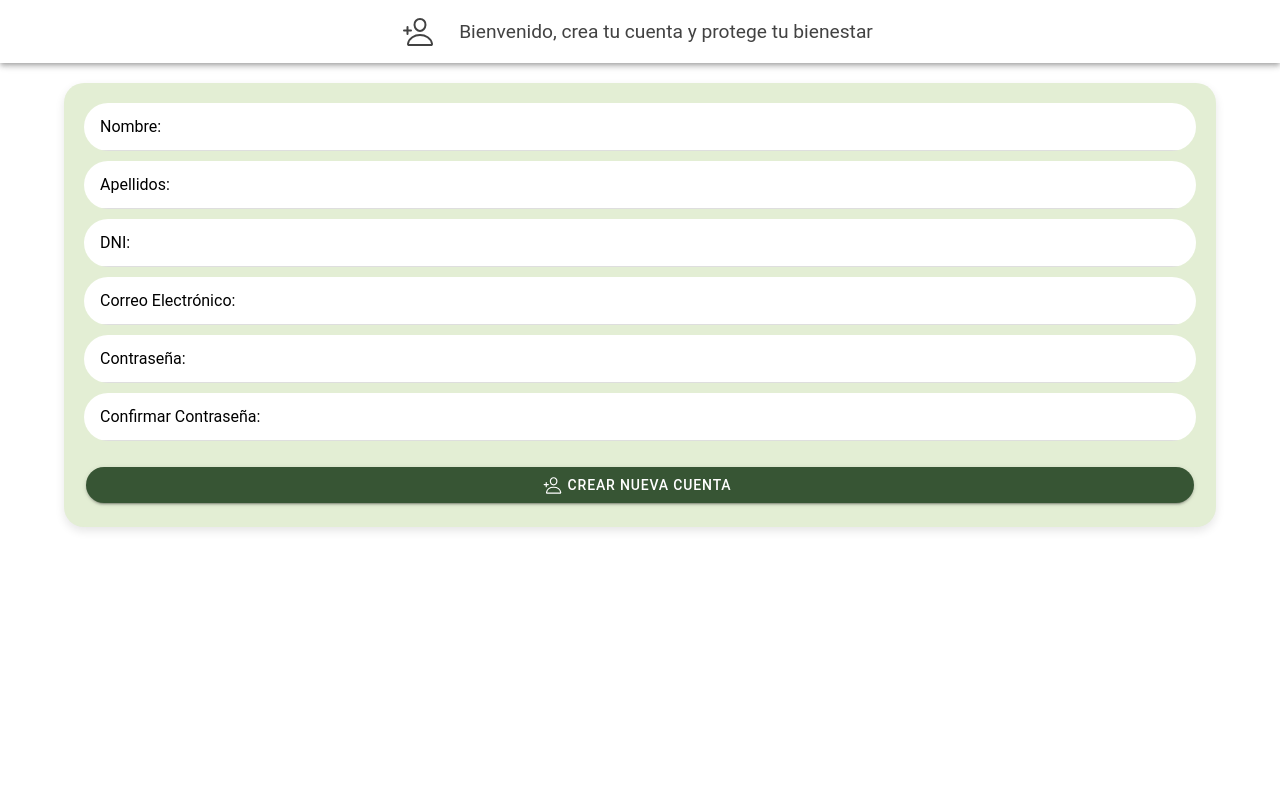
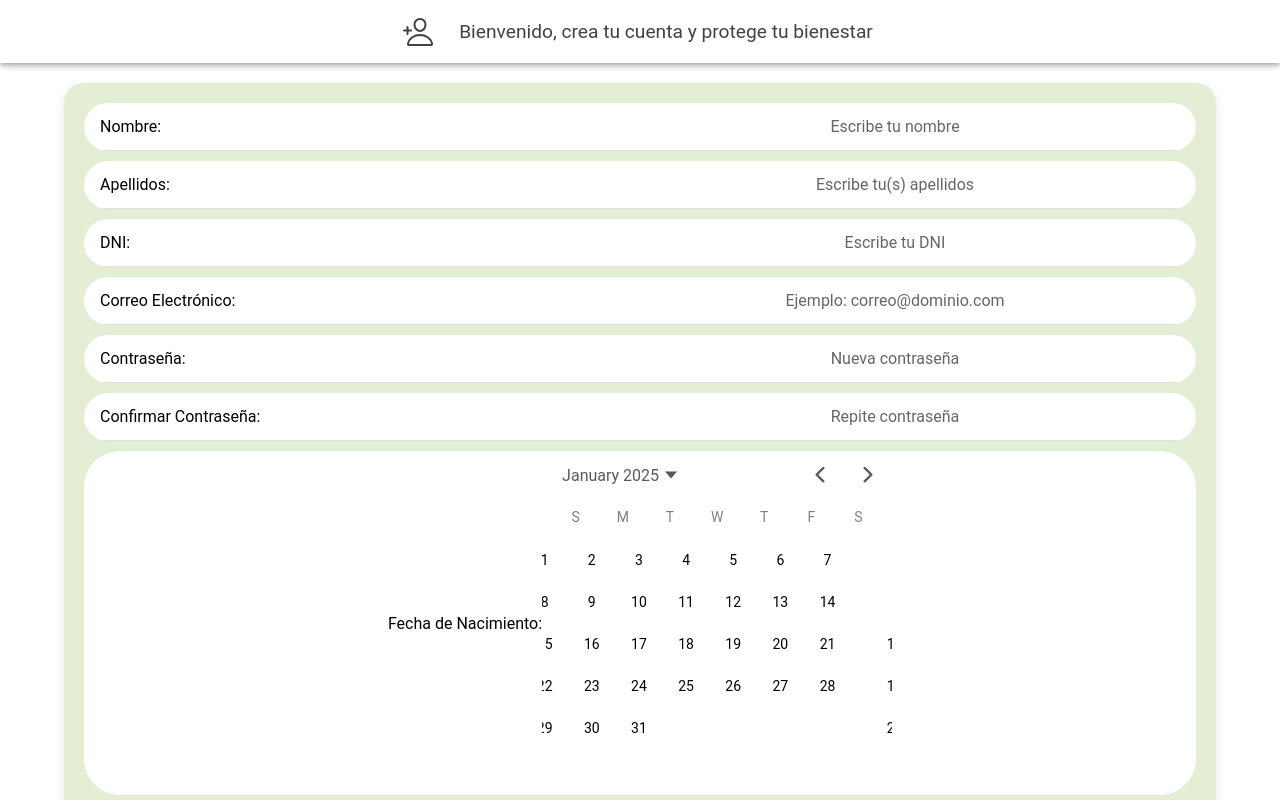
Before and after one commit to carlgar512/EasyFarma, a React (Vite) app: page /register in a window 1280 px wide. Built offline with nearby package versions, Linux system fonts and the light colour scheme.

Commit message:
Cambios calendar

```diff
--- a/src/App.tsx
+++ b/src/App.tsx
@@ -60,7 +60,7 @@ const App: React.FC = () => (
           <Route path="/tab3">
           </Route>
           <Route exact path="/">
-            <Redirect to="/tab1" />
+            <Redirect to="/register" />
           </Route>
         </IonRouterOutlet>
       </IonTabs>
--- a/src/components/User/Register.css
+++ b/src/components/User/Register.css
@@ -78,3 +78,15 @@
     --color: white;
     border-radius: 36px;
   }
+
+.form-FechaNac{
+    width: 100%;
+    display: flex;
+    justify-content: center;
+    align-items: center;
+    background-color: white;
+    border-radius: 36px;
+}
+.calendar{
+    border: #0f2a1d;
+}
--- a/src/components/User/Register.tsx
+++ b/src/components/User/Register.tsx
@@ -12,6 +12,7 @@ import {
   IonToast,
   IonIcon,
   IonItemDivider,
+  IonDatetime,
 } from "@ionic/react";
 import "./Register.css"; // Importa el archivo CSS
 import { alertCircleOutline, personAddOutline } from 'ionicons/icons';
@@ -68,33 +69,83 @@ const Register: React.FC = () => {
           <div className="form-card">
             <IonItem className="form-item">
               <label className="form-label">Nombre:</label>
-              <IonInput color={"success"} name="name" value={form.name} onIonChange={handleChange} />
+              <IonInput
+                color={"success"}
+                placeholder="Escribe tu nombre"
+                name="name"
+                value={form.name}
+                onIonChange={handleChange}
+                clearInput={true}
+              />
             </IonItem>
 
             <IonItem className="form-item">
               <label className="form-label">Apellidos:</label>
-              <IonInput color={"success"} name="lastName" value={form.lastName} onIonChange={handleChange} />
+              <IonInput
+                color={"success"}
+                name="lastName"
+                placeholder="Escribe tu(s) apellidos"
+                value={form.lastName}
+                onIonChange={handleChange}
+                clearInput={true}
+              />
             </IonItem>
 
             <IonItem className="form-item">
               <label className="form-label">DNI:</label>
-              <IonInput color={"success"} name="dni" value={form.dni} onIonChange={handleChange} />
+              <IonInput
+                color={"success"}
+                placeholder="Escribe tu DNI"
+                name="dni"
+                value={form.dni}
+                onIonChange={handleChange}
+                clearInput={true}
+              />
             </IonItem>
 
             <IonItem className="form-item">
               <label className="form-label">Correo Electrónico:</label>
-              <IonInput color={"success"} name="email" type="email" value={form.email} onIonChange={handleChange} />
+              <IonInput
+                color={"success"}
+                name="email"
+                placeholder="Ejemplo: correo@dominio.com"
+                type="email"
+                value={form.email}
+                onIonChange={handleChange}
+                clearInput={true}
+              />
             </IonItem>
 
             <IonItem className="form-item">
               <label className="form-label">Contraseña:</label>
-              <IonInput color={"success"} name="password" type="password" value={form.password} onIonChange={handleChange} />
+              <IonInput
+                color={"success"}
+                placeholder="Nueva contraseña"
+                name="password"
+                type="password"
+                value={form.password}
+                onIonChange={handleChange}
+                clearInput={true}
+              />
             </IonItem>
 
             <IonItem className="form-item">
               <label className="form-label">Confirmar Contraseña:</label>
-              <IonInput color={"success"} name="confirmPassword" type="password" value={form.confirmPassword} onIonChange={handleChange} />
+              <IonInput
+                color={"success"}
+                name="confirmPassword"
+                placeholder="Repite contraseña"
+                type="password"
+                value={form.confirmPassword}
+                onIonChange={handleChange}
+                clearInput={true}
+              />
             </IonItem>
+
+            <div className="form-FechaNac">
+              <label className="form-labelNac">Fecha de Nacimiento:</label>
+              <IonDatetime size="fixed" presentation="date" color={"success"}>    </IonDatetime>
+            </div>
 
 
             <IonButton
```
